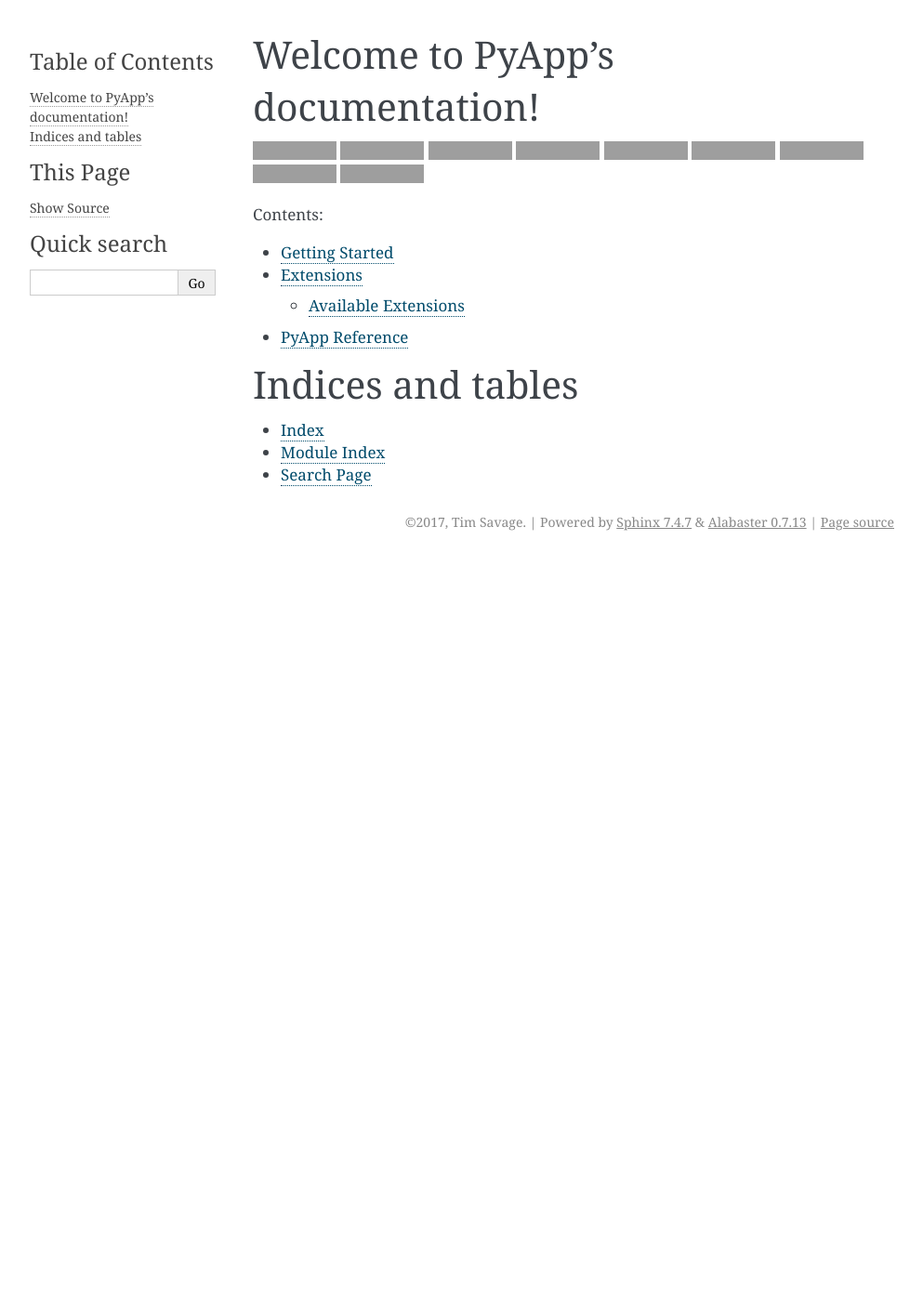
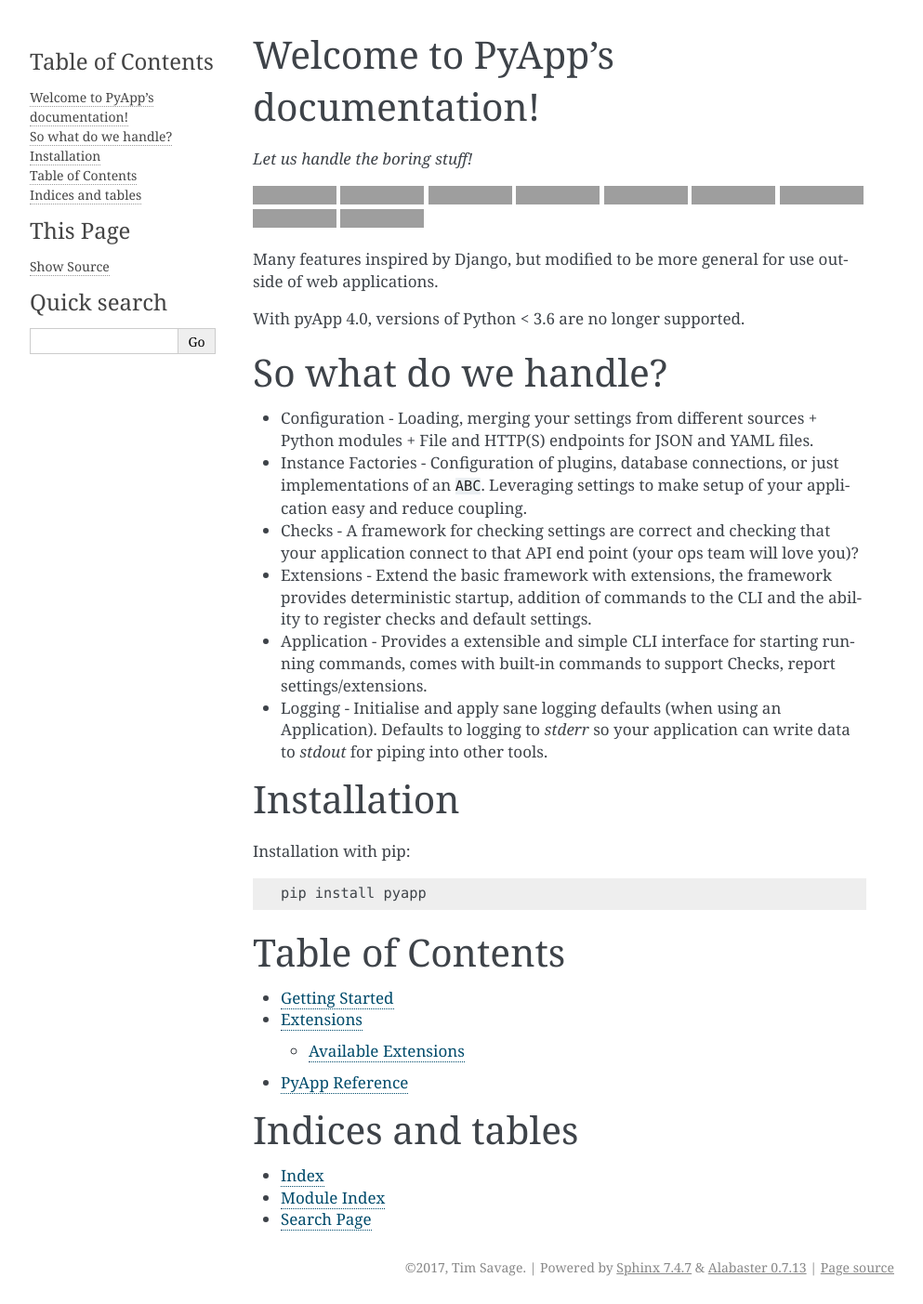
Before and after one commit to pyapp-org/pyapp, a Sphinx documentation site: the page built from docs/index.rst, in a window 1280 px wide, cut to the strip 0-1403 px from the top of the page. Shown: the whole strip at 93% size, without its empty margins (148-1141 px from the left). Built offline with Sphinx 7.4.7, drawn with Linux system fonts in a browser that asks for light colours; the version number is read from the project's files by our own code; before the commit the page ends 900 px from its top, so only the background shows below that; grey boxes are pictures that could not be loaded.

```diff
--- a/docs/conf.py
+++ b/docs/conf.py
@@ -1,20 +1,5 @@
-# -*- coding: utf-8 -*-
-#
-# PyApp documentation build configuration file, created by
-# sphinx-quickstart on Thu Jan 12 12:26:34 2017.
-#
-# This file is execfile()d with the current directory set to its
-# containing dir.
-#
-# Note that not all possible configuration values are present in this
-# autogenerated file.
-#
-# All configuration values have a default; values that are commented out
-# serve to show the default.
-
 import sys
 import os
-import shlex
 
 # If extensions (or modules to document with autodoc) are in another directory,
 # add these directories to sys.path here. If the directory is relative to the
@@ -48,7 +33,7 @@ source_suffix = ".rst"
 master_doc = "index"
 
 # General information about the project.
-project = u"PyApp"
+project = u"pyApp"
 copyright = u"2017, Tim Savage"
 author = u"Tim Savage"
 
@@ -221,7 +206,7 @@ latex_elements = {
 # (source start file, target name, title,
 #  author, documentclass [howto, manual, or own class]).
 latex_documents = [
-    (master_doc, "PyApp.tex", u"PyApp Documentation", u"Tim Savage", "manual")
+    (master_doc, "PyApp.tex", u"pyApp Documentation", u"Tim Savage", "manual")
 ]
 
 # The name of an image file (relative to this directory) to place at the top of
@@ -249,7 +234,7 @@ latex_documents = [
 
 # One entry per manual page. List of tuples
 # (source start file, name, description, authors, manual section).
-man_pages = [(master_doc, "pyapp", u"PyApp Documentation", [author], 1)]
+man_pages = [(master_doc, "pyapp", u"pyApp Documentation", [author], 1)]
 
 # If true, show URL addresses after external links.
 # man_show_urls = False
@@ -263,10 +248,10 @@ man_pages = [(master_doc, "pyapp", u"PyApp Documentation", [author], 1)]
 texinfo_documents = [
     (
         master_doc,
-        "PyApp",
-        u"PyApp Documentation",
+        "pyApp",
+        u"pyApp Documentation",
         author,
-        "PyApp",
+        "pyApp",
         "One line description of project.",
         "Miscellaneous",
     )
--- a/docs/index.rst
+++ b/docs/index.rst
@@ -5,6 +5,8 @@
 
 Welcome to PyApp's documentation!
 =================================
+
+*Let us handle the boring stuff!*
 
 .. image:: https://readthedocs.org/projects/pyapp/badge/?version=latest
    :target: https://docs.pyapp.info/
@@ -39,7 +41,44 @@ Welcome to PyApp's documentation!
    :target: https://github.com/ambv/black
    :alt: Once you go Black...
 
-Contents:
+Many features inspired by Django, but modified to be more general for use
+outside of web applications.
+
+With pyApp 4.0, versions of Python < 3.6 are no longer supported.
+
+
+So what do we handle?
+=====================
+
+- Configuration - Loading, merging your settings from different sources
+  + Python modules
+  + File and HTTP(S) endpoints for JSON and YAML files.
+- Instance Factories - Configuration of plugins, database connections, or just
+  implementations of an ``ABC``.
+  Leveraging settings to make setup of your application easy and reduce coupling.
+- Checks - A framework for checking settings are correct and checking that your
+  application connect to that API end point (your ops team will love you)?
+- Extensions - Extend the basic framework with extensions, the framework provides
+  deterministic startup, addition of commands to the CLI and the ability to
+  register checks and default settings.
+- Application - Provides a extensible and simple CLI interface for starting
+  running commands, comes with built-in commands to support Checks, report
+  settings/extensions.
+- Logging - Initialise and apply sane logging defaults (when using an Application).
+  Defaults to logging to `stderr` so your application can write data to `stdout`
+  for piping into other tools.
+
+
+Installation
+============
+
+Installation with pip::
+
+   pip install pyapp
+
+
+Table of Contents
+=================
 
 .. toctree::
    :maxdepth: 2
```
Also changed, not shown: docs/extensions.rst (+13 -4 lines).
